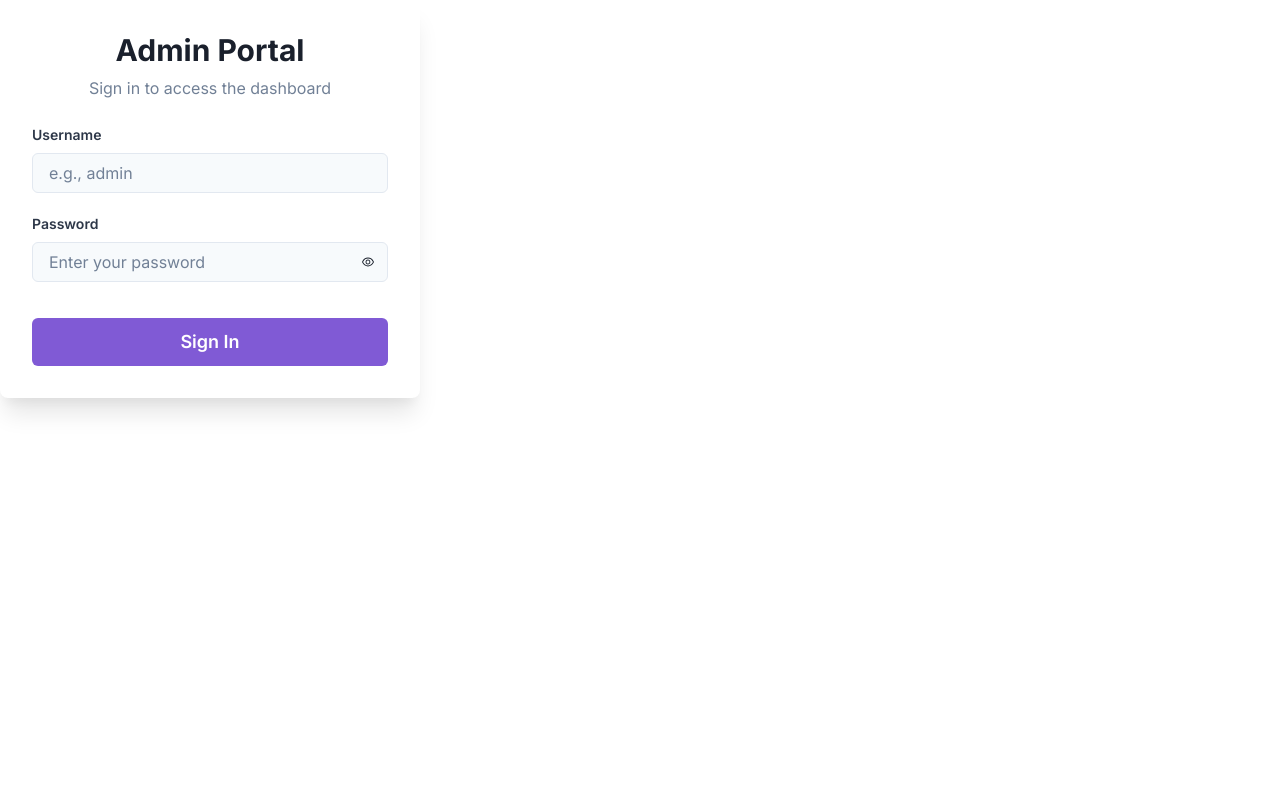
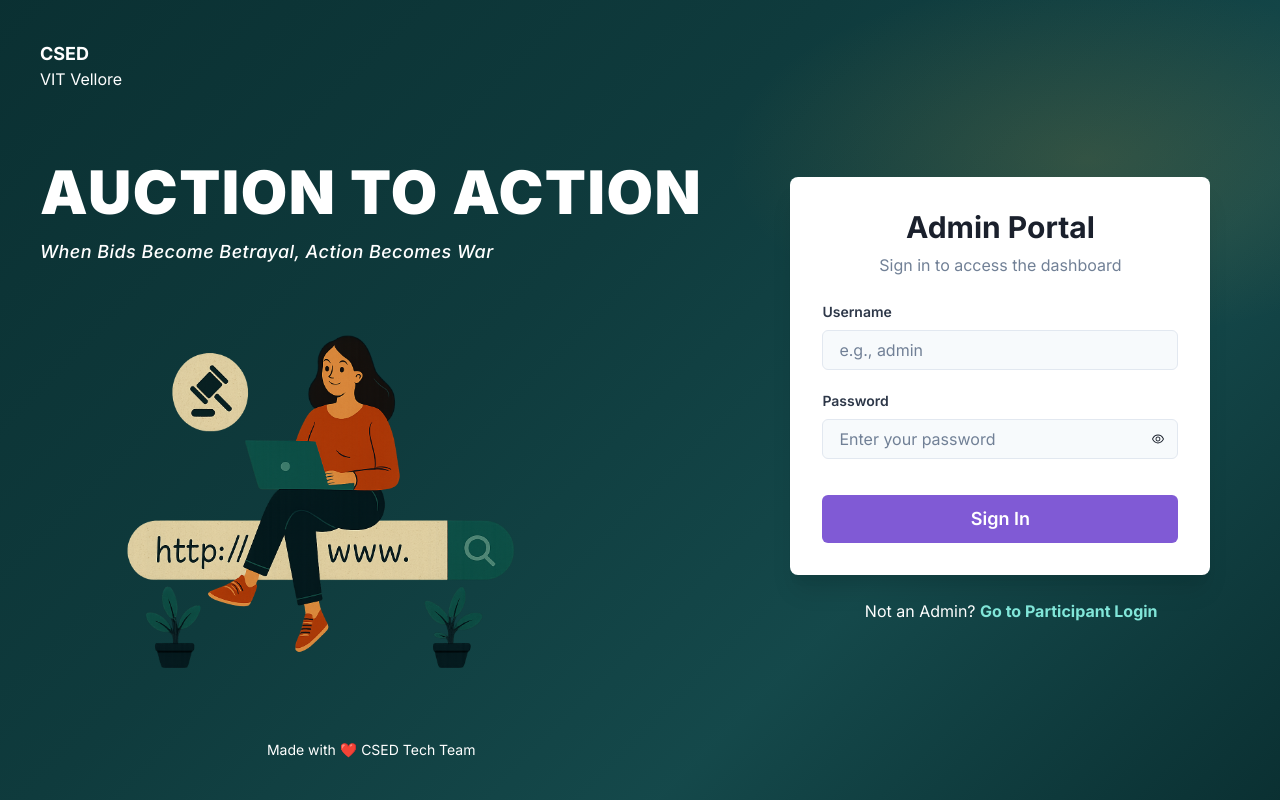
Before and after one commit to ashvant-sunish/auction-to-action, a React (Vite) app in the folder auction-to-action/: page /admin-login in a window 1280 px wide. Built offline with nearby package versions, Linux system fonts and the light colour scheme.

Commit message:
feat(auth): align admin login page with new design

```diff
--- a/auction-to-action/src/Pages/Admin/Admin.Login.jsx
+++ b/auction-to-action/src/Pages/Admin/Admin.Login.jsx
@@ -1,9 +1,120 @@
 import React from "react";
+import { Link as RouterLink } from "react-router-dom";
+import { Box, Flex, Text, Link, Image, VStack } from "@chakra-ui/react";
 import LoginComponentAdmin from "../../Components/Login/Admin/LoginComponent.Admin";
+import illustration from "../../assets/images/login_illustrationbg.png";
+
 function AdminLogin() {
+  const tealBase = "#0f3b3d";
+  const tealMid = "#154a4c";
+  const tealDeep = "#0a2f31";
+  const goldSoft = "rgba(199,152,58,0.18)";
+  const whiteSoft = "rgba(255,255,255,0.10)";
 
   return (
-      <LoginComponentAdmin />
+    <Box
+      minH="100vh"
+      position="relative"
+      overflow="hidden"
+      bg={tealBase}
+      _before={{
+        content: '""',
+        position: "absolute",
+        inset: 0,
+        bgGradient: `linear(135deg, ${tealDeep} 0%, ${tealBase} 40%, ${tealMid} 70%, ${tealDeep} 100%)`,
+        opacity: 0.9,
+        zIndex: 0,
+      }}
+      _after={{
+        content: '""',
+        position: "absolute",
+        inset: 0,
+        bgImage: `
+          radial-gradient(600px 300px at 85% 20%, ${goldSoft} 0%, transparent 60%),
+          radial-gradient(520px 260px at 15% 70%, ${whiteSoft} 0%, transparent 65%),
+          radial-gradient(380px 240px at 60% 80%, ${goldSoft} 0%, transparent 70%)
+        `,
+        pointerEvents: "none",
+        zIndex: 1,
+      }}
+    >
+      <Flex minH="100vh" position="relative" zIndex={2}>
+        <VStack
+          flex={1.5}
+          display={{ base: "none", md: "flex" }}
+          bg="transparent"
+          p={10}
+          spacing={8}
+          align="flex-start"
+          justify="space-between"
+        >
+          <VStack align="flex-start" spacing={0}>
+            <Text fontSize="lg" fontWeight="bold" color="white">
+              CSED
+            </Text>
+            <Text fontSize="md" color="white">
+              VIT Vellore
+            </Text>
+          </VStack>
+
+          <VStack align="flex-start" spacing={2} w="full">
+            <Text
+              fontSize={{ base: "4xl", md: "5xl", lg: "6xl" }}
+              fontWeight="900"
+              fontFamily="'Inter', sans-serif"
+              textTransform="uppercase"
+              letterSpacing="wide"
+              color="white"
+              lineHeight="1"
+            >
+              Auction To Action
+            </Text>
+            <Text
+              fontSize={{ base: "md", md: "lg" }}
+              color="white"
+              fontStyle="italic"
+              fontWeight="medium"
+              letterSpacing="wide"
+              mt={2}
+            >
+              When Bids Become Betrayal, Action Becomes War
+            </Text>
+          </VStack>
+
+          <Image
+            src={illustration}
+            alt="Login Illustration"
+            objectFit="contain"
+            w="full"
+            maxW="500px"
+            alignSelf="center"
+          />
+
+          <Text fontSize="sm" color="white" alignSelf="center">
+            Made with ❤️ CSED Tech Team
+          </Text>
+        </VStack>
+
+        <Flex
+          flex={1}
+          p={{ base: 4, sm: 8, md: 12 }}
+          align="center"
+          justify="center"
+          direction="column"
+          bg="transparent"
+        >
+          <Box w="100%" maxW="520px">
+            <LoginComponentAdmin />
+            <Text mt={6} textAlign="center" color="white">
+              Not an Admin?{" "}
+              <Link as={RouterLink} to="/" color="teal.200" fontWeight="bold">
+                Go to Participant Login
+              </Link>
+            </Text>
+          </Box>
+        </Flex>
+      </Flex>
+    </Box>
   );
 }
 
```
